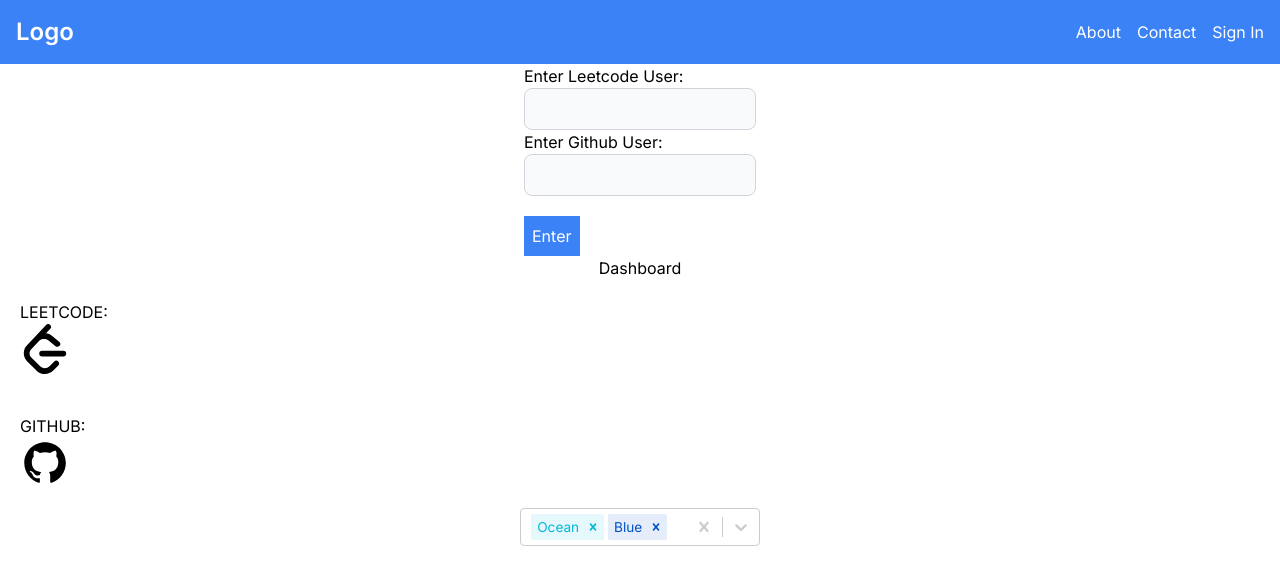
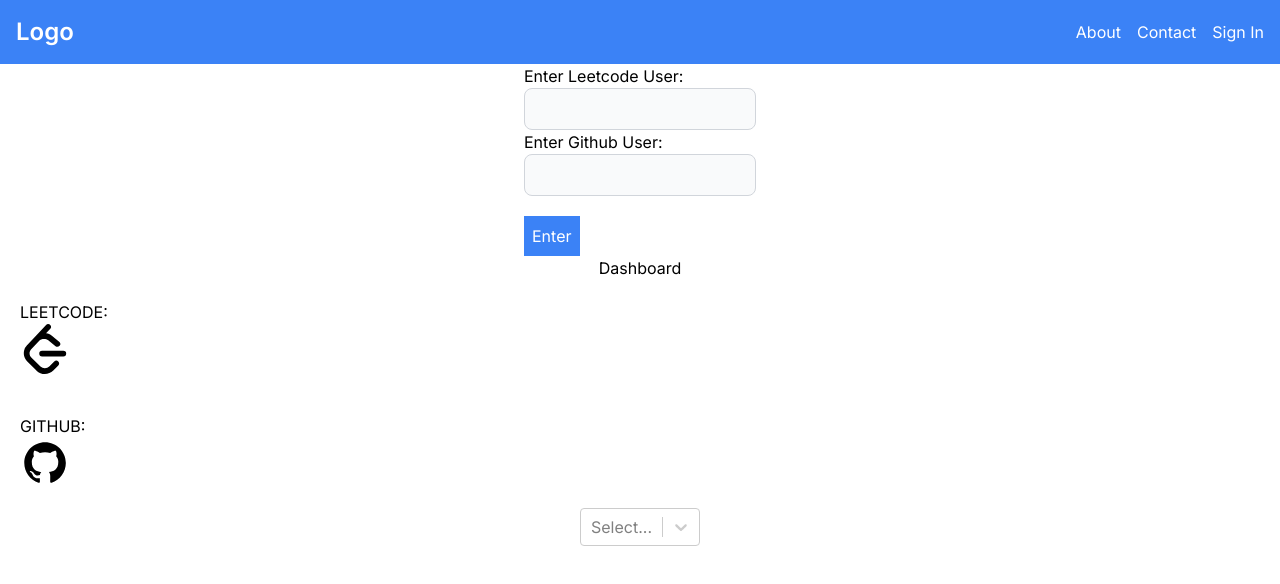
Before and after one commit to j4yyyeth/evalarion-client, a Next.js app: page /dashboard in a window 1280 px wide. Shown: the top 584 px of the page. Built offline with nearby package versions, Linux system fonts and the light colour scheme.

Commit message:
languages

```diff
--- a/src/components/selectLanguagesBtn/data.ts
+++ b/src/components/selectLanguagesBtn/data.ts
@@ -1,4 +1,4 @@
-export interface ColourOption {
+export interface LanguageOption {
   readonly value: string;
   readonly label: string;
   readonly color: string;
@@ -6,30 +6,22 @@ export interface ColourOption {
   readonly isDisabled?: boolean;
 }
 
-export const colourOptions: readonly ColourOption[] = [
-  { value: "ocean", label: "Ocean", color: "#00B8D9", isFixed: true },
-  { value: "blue", label: "Blue", color: "#0052CC", isDisabled: true },
-  { value: "purple", label: "Purple", color: "#5243AA" },
-  { value: "red", label: "Red", color: "#FF5630", isFixed: true },
-  { value: "orange", label: "Orange", color: "#FF8B00" },
-  { value: "yellow", label: "Yellow", color: "#FFC400" },
-  { value: "green", label: "Green", color: "#36B37E" },
-  { value: "forest", label: "Forest", color: "#00875A" },
-  { value: "slate", label: "Slate", color: "#253858" },
-  { value: "silver", label: "Silver", color: "#666666" },
-];
-
-export interface FlavourOption {
-  readonly value: string;
-  readonly label: string;
-  readonly rating: string;
-}
-
-export const flavourOptions: readonly FlavourOption[] = [
-  { value: "vanilla", label: "Vanilla", rating: "safe" },
-  { value: "chocolate", label: "Chocolate", rating: "good" },
-  { value: "strawberry", label: "Strawberry", rating: "wild" },
-  { value: "salted-caramel", label: "Salted Caramel", rating: "crazy" },
+export const languageOptions: readonly LanguageOption[] = [
+  { value: "html", label: "HTML", color: "#F16529" },
+  { value: "css", label: "CSS", color: "#2965f1" },
+  { value: "javascript", label: "Javascript", color: "#F0DB4F" },
+  { value: "typescript", label: "Typescript", color: "#007ACC" },
+  { value: "python", label: "Python", color: "#306998" },
+  { value: "java", label: "Java", color: "#F89820" },
+  { value: "php", label: "PHP", color: "#787CB5" },
+  { value: "go", label: "GO", color: "#29BEB0" },
+  { value: "swift", label: "Swift", color: "#FE6E00" },
+  { value: "ruby", label: "Ruby", color: "#D51F06" },
+  { value: "rust", label: "Rust", color: "#CE412B" },
+  { value: "c", label: "C", color: "#919198" },
+  { value: "c++", label: "C++", color: "#165CAA" },
+  { value: "c#", label: "C#", color: "#682876" },
+  { value: "sql", label: "SQL", color: "#00758F" },
 ];
 
 export interface StateOption {
@@ -37,106 +29,14 @@ export interface StateOption {
   readonly label: string;
 }
 
-export const stateOptions: readonly StateOption[] = [
-  { value: "AL", label: "Alabama" },
-  { value: "AK", label: "Alaska" },
-  { value: "AS", label: "American Samoa" },
-  { value: "AZ", label: "Arizona" },
-  { value: "AR", label: "Arkansas" },
-  { value: "CA", label: "California" },
-  { value: "CO", label: "Colorado" },
-  { value: "CT", label: "Connecticut" },
-  { value: "DE", label: "Delaware" },
-  { value: "DC", label: "District Of Columbia" },
-  { value: "FM", label: "Federated States Of Micronesia" },
-  { value: "FL", label: "Florida" },
-  { value: "GA", label: "Georgia" },
-  { value: "GU", label: "Guam" },
-  { value: "HI", label: "Hawaii" },
-  { value: "ID", label: "Idaho" },
-  { value: "IL", label: "Illinois" },
-  { value: "IN", label: "Indiana" },
-  { value: "IA", label: "Iowa" },
-  { value: "KS", label: "Kansas" },
-  { value: "KY", label: "Kentucky" },
-  { value: "LA", label: "Louisiana" },
-  { value: "ME", label: "Maine" },
-  { value: "MH", label: "Marshall Islands" },
-  { value: "MD", label: "Maryland" },
-  { value: "MA", label: "Massachusetts" },
-  { value: "MI", label: "Michigan" },
-  { value: "MN", label: "Minnesota" },
-  { value: "MS", label: "Mississippi" },
-  { value: "MO", label: "Missouri" },
-  { value: "MT", label: "Montana" },
-  { value: "NE", label: "Nebraska" },
-  { value: "NV", label: "Nevada" },
-  { value: "NH", label: "New Hampshire" },
-  { value: "NJ", label: "New Jersey" },
-  { value: "NM", label: "New Mexico" },
-  { value: "NY", label: "New York" },
-  { value: "NC", label: "North Carolina" },
-  { value: "ND", label: "North Dakota" },
-  { value: "MP", label: "Northern Mariana Islands" },
-  { value: "OH", label: "Ohio" },
-  { value: "OK", label: "Oklahoma" },
-  { value: "OR", label: "Oregon" },
-  { value: "PW", label: "Palau" },
-  { value: "PA", label: "Pennsylvania" },
-  { value: "PR", label: "Puerto Rico" },
-  { value: "RI", label: "Rhode Island" },
-  { value: "SC", label: "South Carolina" },
-  { value: "SD", label: "South Dakota" },
-  { value: "TN", label: "Tennessee" },
-  { value: "TX", label: "Texas" },
-  { value: "UT", label: "Utah" },
-  { value: "VT", label: "Vermont" },
-  { value: "VI", label: "Virgin Islands" },
-  { value: "VA", label: "Virginia" },
-  { value: "WA", label: "Washington" },
-  { value: "WV", label: "West Virginia" },
-  { value: "WI", label: "Wisconsin" },
-  { value: "WY", label: "Wyoming" },
-];
-
-export const optionLength = [
-  { value: 1, label: "general" },
-  {
-    value: 2,
-    label:
-      "Evil is the moment when I lack the strength to be true to the Good that compels me.",
-  },
-  {
-    value: 3,
-    label:
-      "It is now an easy matter to spell out the ethic of a truth: 'Do all that you can to persevere in that which exceeds your perseverance. Persevere in the interruption. Seize in your being that which has seized and broken you.",
-  },
-];
-
-export const dogOptions = [
-  { id: 1, label: "Chihuahua" },
-  { id: 2, label: "Bulldog" },
-  { id: 3, label: "Dachshund" },
-  { id: 4, label: "Akita" },
-];
-
-// let bigOptions = [];
-// for (let i = 0; i < 10000; i++) {
-// 	bigOptions = bigOptions.concat(colourOptions);
-// }
-
 export interface GroupedOption {
   readonly label: string;
-  readonly options: readonly ColourOption[] | readonly FlavourOption[];
+  readonly options: readonly LanguageOption[];
 }
 
 export const groupedOptions: readonly GroupedOption[] = [
   {
-    label: "Colours",
-    options: colourOptions,
-  },
-  {
-    label: "Flavours",
-    options: flavourOptions,
+    label: "Languages",
+    options: languageOptions,
   },
 ];
--- a/src/components/selectLanguagesBtn/languages.tsx
+++ b/src/components/selectLanguagesBtn/languages.tsx
@@ -1,11 +1,11 @@
-"use client"
+"use client";
 
 import chroma from "chroma-js";
 
-import { ColourOption, colourOptions } from "./data";
+import { LanguageOption, languageOptions } from "./data";
 import Select, { StylesConfig } from "react-select";
 
-const colourStyles: StylesConfig<ColourOption, true> = {
+const colourStyles: StylesConfig<LanguageOption, true> = {
   control: (styles) => ({ ...styles, backgroundColor: "white" }),
   option: (styles, { data, isDisabled, isFocused, isSelected }) => {
     const color = chroma(data.color);
@@ -61,9 +61,8 @@ const colourStyles: StylesConfig<ColourOption, true> = {
 const SelectLanguagesBtn = () => (
   <Select
     closeMenuOnSelect={false}
-    defaultValue={[colourOptions[0], colourOptions[1]]}
     isMulti
-    options={colourOptions}
+    options={languageOptions}
     styles={colourStyles}
   />
 );
```
